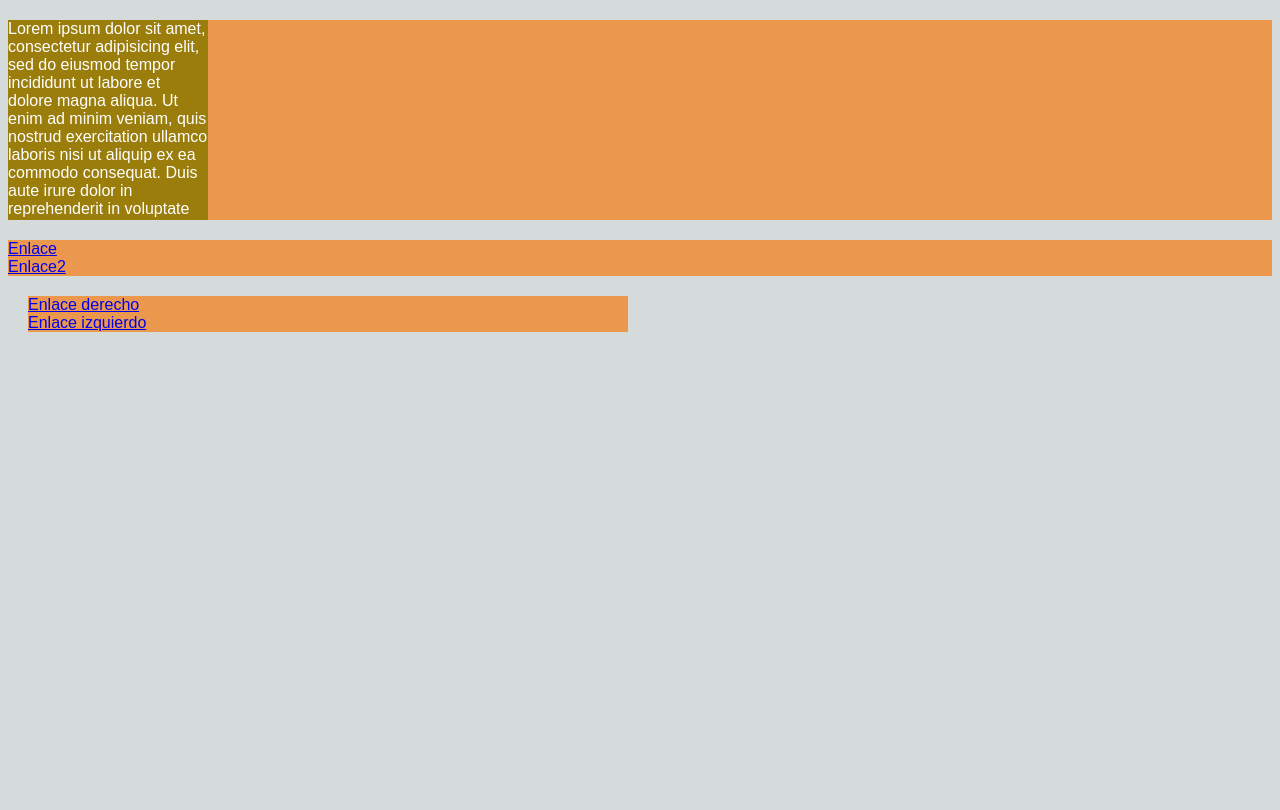
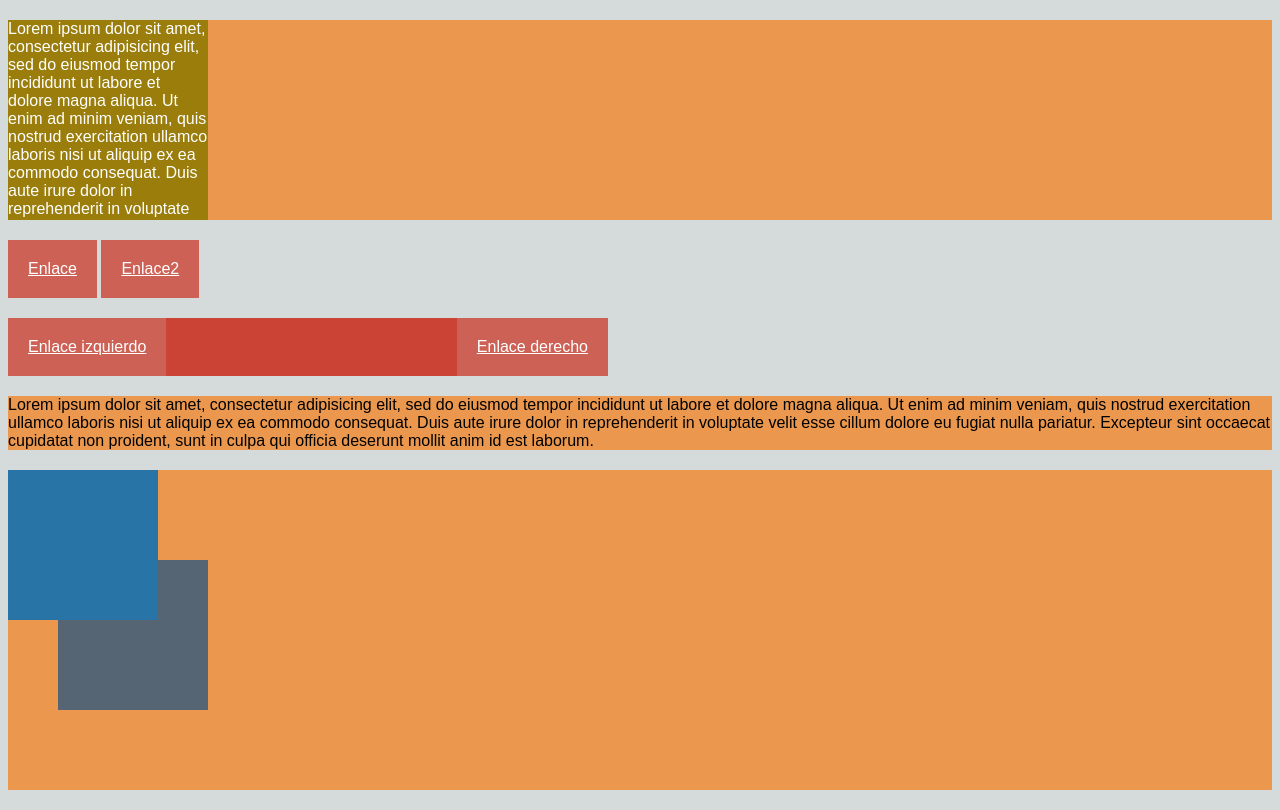
Before and after one commit to Mandalord999/css, a plain HTML site: page visual.html in a window 1280 px wide. Drawn offline with Linux system fonts and the light colour scheme.

Commit message:
commit_visual_v2

```diff
--- a/visual.css
+++ b/visual.css
@@ -9,9 +9,15 @@ div, a{
 }
 
 a {
-	display: block;
+	background: #CD6155 ;
+	color: #fff ;
+	padding: 20px;
+	display: inline-block;
+	/*display: block;*/
 	/*display: none;*/
 	/*visibility: hidden;*/
+
+	/*display [inline | none | inline-block | flex]*/
 }
 
 .caja {
@@ -30,7 +36,39 @@ a {
 .contenedor {
 	width: 600px;
 	background: #CB4335;
-	margin: 20px;
+	margin: 20px 0px;
+	overflow:hidden;
 }
 
-/*display [inline | none | inline-block | flex]*/
+.izquierdo {
+
+	float: left;
+}
+
+.derecho {
+
+	float: right;
+}
+
+.contenedor2 .caja {
+
+	width: 150px;
+	height: 150px;
+	position: relative;
+}
+
+.azul {
+	background: #2874A6;
+	z-index: 10;
+
+}
+
+.gris {
+
+	background: #566573;
+	left: 50px;
+	bottom: 80px;
+	z-index: 9;
+
+	/* z-index: permite sobreponer el elemento que tiene el valor mayor sobre el menor*/
+}
--- a/visual.html
+++ b/visual.html
@@ -29,5 +29,22 @@
 
 	</div>
 
+	<div>
+		<p>
+			Lorem ipsum dolor sit amet, consectetur adipisicing elit, sed do eiusmod
+			tempor incididunt ut labore et dolore magna aliqua. Ut enim ad minim veniam,
+			quis nostrud exercitation ullamco laboris nisi ut aliquip ex ea commodo
+			consequat. Duis aute irure dolor in reprehenderit in voluptate velit esse
+			cillum dolore eu fugiat nulla pariatur. Excepteur sint occaecat cupidatat non
+			proident, sunt in culpa qui officia deserunt mollit anim id est laborum.
+		</p>
+	</div>
+
+	<div class="contenedor2">
+		<div class="caja azul"></div>
+		<div class="caja gris"></div>
+
+	</div>
+
 </body>
 </html>
```
